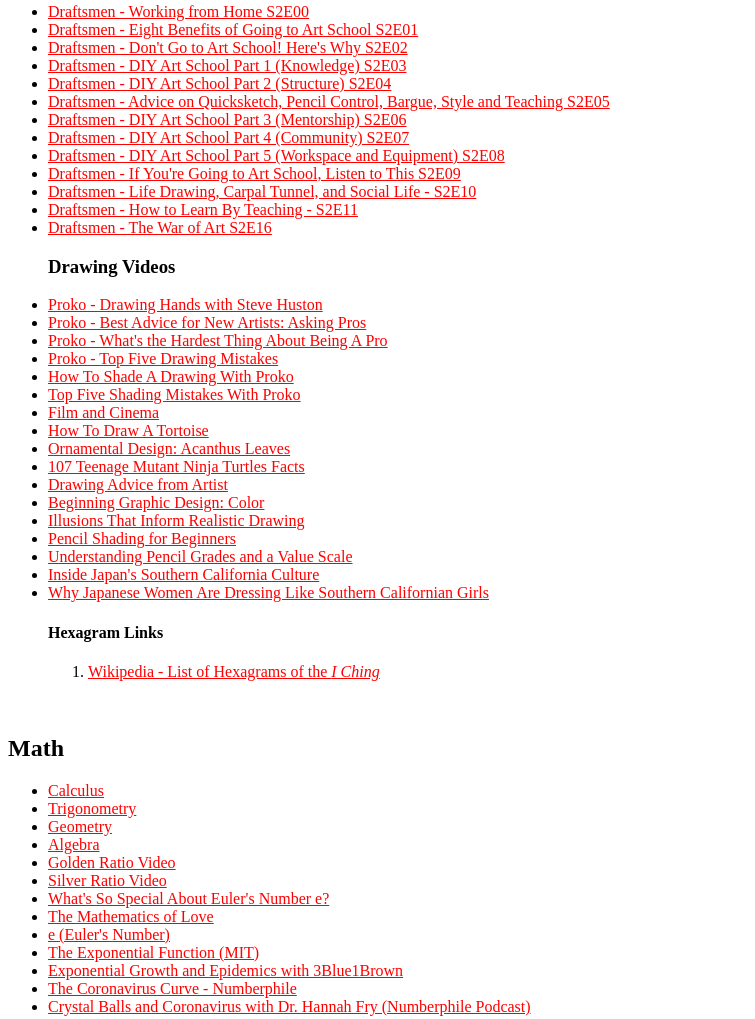
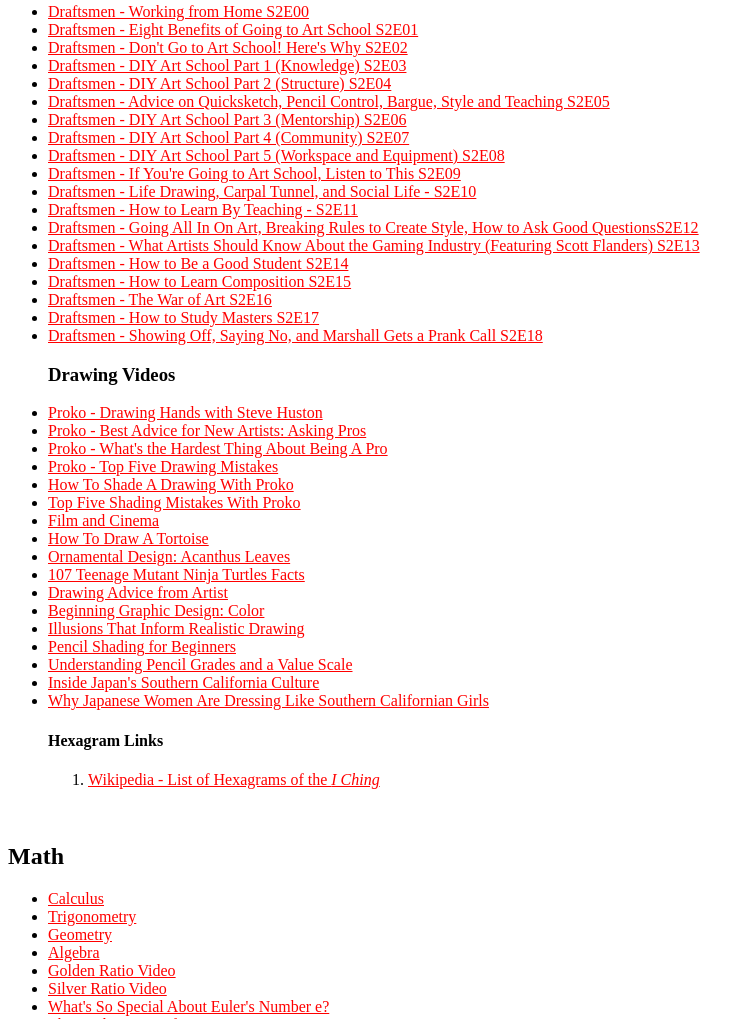
Before and after one commit to thecatsowl/CompanyWebSite, a plain HTML site: page steam.html in a window 1280 px wide. Shown: the part 1104-2123 px from the top of the page, without its empty margins (0-755 px from the left). Drawn offline with Linux system fonts and the light colour scheme.

Commit message:
added Draftsmen videos

```diff
--- a/steam.html
+++ b/steam.html
@@ -106,7 +106,13 @@
 			<li><a href="https://youtu.be/JDsDiWBcOD4">Draftsmen - If You're Going to Art School, Listen to This S2E09</a></li>
 			<li><a href="https://youtu.be/CMppYnYSfPU">Draftsmen - Life Drawing, Carpal Tunnel, and Social Life - S2E10</a></li>
 			<li><a href="https://youtu.be/mtVlMR7cHhc">Draftsmen - How to Learn By Teaching - S2E11</a></li>
+			<li><a href="https://youtu.be/mMd3jwtnPz8">Draftsmen - Going All In On Art, Breaking Rules to Create Style, How to Ask Good QuestionsS2E12</a></li>
+			<li><a href="https://youtu.be/eBkbFBl05-s">Draftsmen - What Artists Should Know About the Gaming Industry (Featuring Scott Flanders) S2E13</a></li>
+			<li><a href="https://youtu.be/9QbovfQfc-s">Draftsmen - How to Be a Good Student S2E14</a></li>
+			<li><a href="https://youtu.be/TOYkXEGkXx0">Draftsmen - How to Learn Composition S2E15</a></li>
 			<li><a href="https://youtu.be/CMperuKhkbs">Draftsmen - The War of Art S2E16</a></li>
+  			<li><a href="https://youtu.be/TBm90jgk70w">Draftsmen - How to Study Masters S2E17</a></li>
+			<li><a href="https://youtu.be/mY8pATSZjrE">Draftsmen - Showing Off, Saying No, and Marshall Gets a Prank Call S2E18</a></li>
 		      <h3 id="drawing">Drawing Videos</h3>
 			<li><a href="https://youtu.be/TyYCkesl2PE">Proko - Drawing Hands with Steve Huston</a></li>
 			<li><a href="https://youtu.be/7xXlYq1SjxU">Proko - Best Advice for New Artists: Asking Pros</a></li>
```
